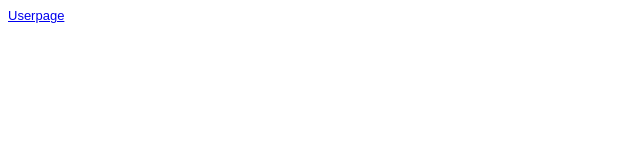
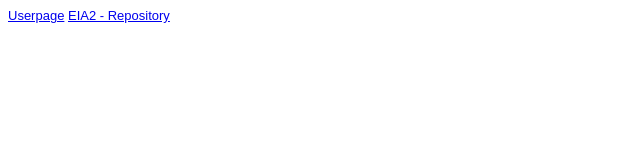
Before and after one commit to Ljubaska/Ljubaska.github.io, a plain HTML site: page steckbrief/steckbrief.htm in a window 1280 px wide. Shown: the whole page, without its empty margins (0-640 px from the left). Drawn offline with Linux system fonts and the light colour scheme.

Commit message:
Steckbrief

```diff
--- a/steckbrief/steckbrief.htm
+++ b/steckbrief/steckbrief.htm
@@ -13,7 +13,7 @@ body {
 </head>
 <body>
 	<a href="https://ljubaska.github.io/userpage.html" target="_blank">Userpage</a>
-
+	<a href="https://github.com/Ljubaska/EIA2" target="_blank">EIA2 - Repository</a>
 
 </body>
 </html>
```
